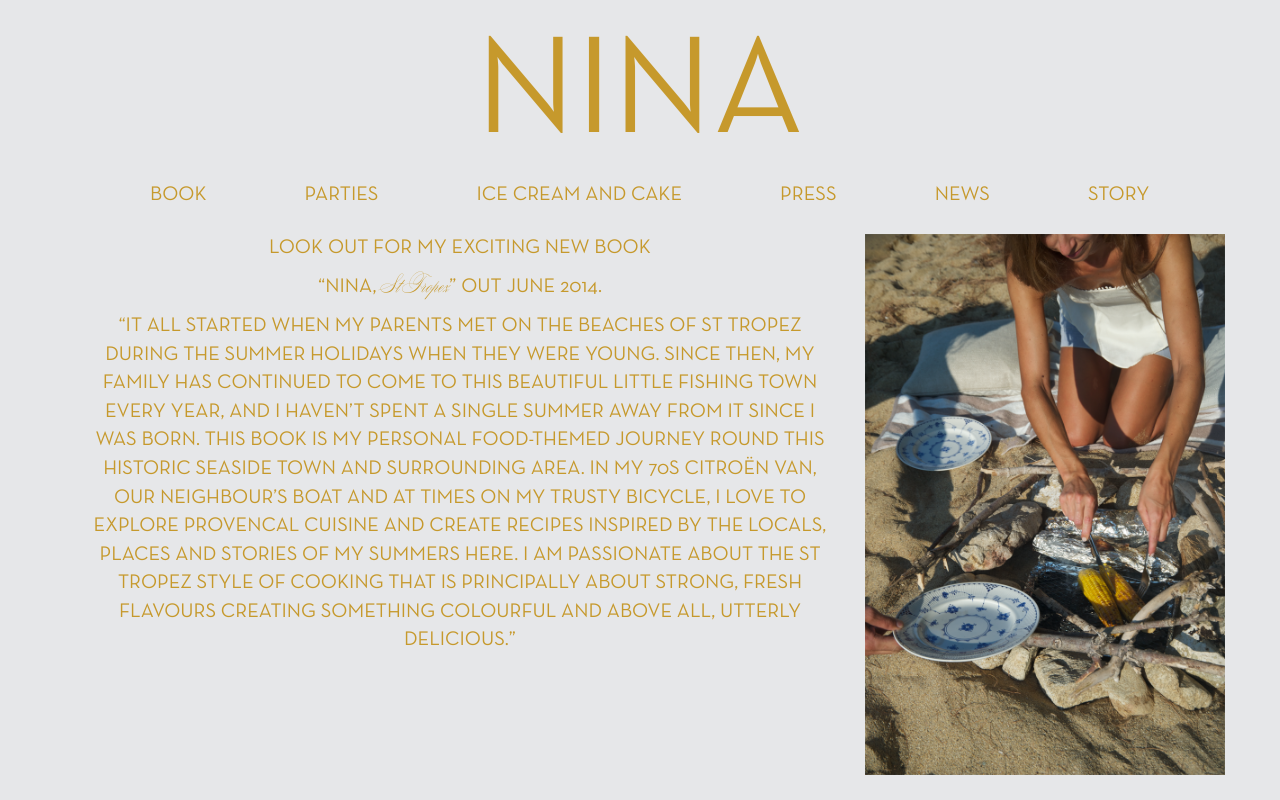
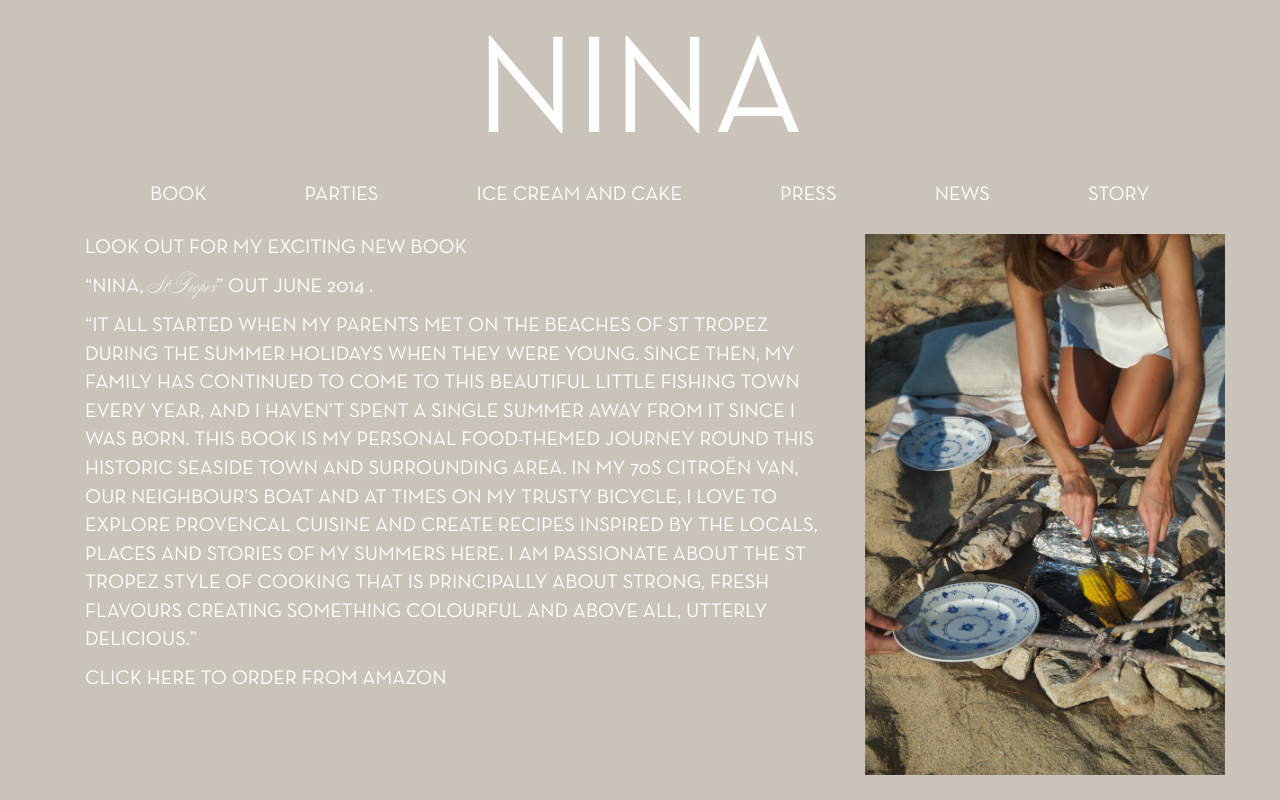
Before and after one commit to mylescc/Nina-Food, a PHP site: page /book in a window 1280 px wide. Run offline with PHP 8.4, Linux system fonts and the light colour scheme.

Commit message:
lots of nina’s changes

```diff
--- a/book.php
+++ b/book.php
@@ -14,8 +14,9 @@
         <div class="row">
             <div class="col-sm-8">
                 <p>LOOK OUT FOR MY EXCITING NEW BOOK</p>
-                <p>“NINA, <span class="splendid">St Tropez</span>” OUT JUNE 2014.</p>
+                <p>“NINA, <span class="splendid">St Tropez</span>” OUT JUNE 2014 .</p>
                 <p>“IT ALL STARTED WHEN MY PARENTS MET ON THE BEACHES OF ST TROPEZ DURING THE SUMMER HOLIDAYS WHEN THEY WERE YOUNG. SINCE THEN, MY FAMILY HAS CONTINUED TO COME TO THIS BEAUTIFUL LITTLE FISHING TOWN EVERY YEAR, AND I HAVEN’T SPENT A SINGLE SUMMER AWAY FROM IT SINCE I WAS BORN. THIS BOOK IS MY PERSONAL FOOD-THEMED JOURNEY ROUND THIS HISTORIC SEASIDE TOWN AND SURROUNDING AREA.  IN MY 70S CITROËN VAN, OUR NEIGHBOUR’S BOAT AND AT TIMES ON MY TRUSTY BICYCLE, I LOVE TO EXPLORE PROVENCAL CUISINE AND CREATE RECIPES INSPIRED BY THE LOCALS, PLACES AND STORIES OF MY SUMMERS HERE. I AM PASSIONATE ABOUT THE ST TROPEZ STYLE OF COOKING THAT IS PRINCIPALLY ABOUT STRONG, FRESH FLAVOURS CREATING SOMETHING COLOURFUL AND ABOVE ALL, UTTERLY DELICIOUS.”</p>
+                <p><a href="http://www.amazon.co.uk/Nina-St-Tropez-Parker/dp/0297870688">Click here to order from Amazon</a></p>
             </div>
             <div class="col-sm-4">
                 <img src="/images/book/book.png" alt="Nina on the beach"/>
--- a/header.php
+++ b/header.php
@@ -56,7 +56,7 @@
                         <ul id="news-sub" class="dropdown-menu">
                             <li><a target="_blank" href="http://www.ninaicecream.com/">blog</a></li>
                             <li><a  target="_blank" href="https://twitter.com/antoninaparker">twitter</a></li>
-                            <li><a href="/facebook">facebook</a></li>
+                            <li><a target="_blank" href=" https://www.facebook.com/afoodcompany">facebook</a></li>
                         </ul>
                     </li>
                     <li><a href="/story.php">story</a></li>
--- a/styles/_standard.sass
+++ b/styles/_standard.sass
@@ -1,5 +1,7 @@
-$grey: #E6E7E9
-$gold: #C6992C
+$grey: #C9C3BA
+$gold: white
+
+
 
 $h1: 10em
 $h2: 6em
--- a/styles/book.css
+++ b/styles/book.css
@@ -5,31 +5,31 @@ h1 {
   color: white; }
 
 .nina-title a {
-  color: #c6992c;
+  color: white;
   text-decoration: none; }
   .nina-title a:hover {
-    color: #c6992c; }
+    color: white; }
 
 p {
   font-family: NeutraText;
   font-size: 1.2em;
-  color: #c6992c;
+  color: white;
   text-transform: uppercase; }
 
 a.nina {
-  color: #c6992c; }
+  color: white; }
 
 nav ul li a {
-  color: #c6992c;
+  color: white;
   text-shadow: none; }
   nav ul li a:hover {
-    color: #c6992c; }
+    color: white; }
 
 p {
   text-transform: uppercase;
-  color: #c6992c;
+  color: white;
   font-family: NeutraText;
-  text-align: center;
+  text-align: left;
   font-size: 20px; }
 
 span.splendid {
@@ -38,3 +38,8 @@ span.splendid {
 
 img {
   width: 100%; }
+
+a {
+  color: white; }
+  a:hover {
+    color: white; }
--- a/styles/book.sass
+++ b/styles/book.sass
@@ -1,13 +1,19 @@
 @import "standard"
+
+
 
 p
   text-transform: uppercase
   color: $gold
   font-family: NeutraText
-  text-align: center
+  text-align: left
   font-size: 20px
 span.splendid
   font-family: SplendidOrnamenty
   text-transform: none
 img
   width: 100%
+a
+  color: white
+  &:hover
+    color: white
--- a/styles/main.css
+++ b/styles/main.css
@@ -8,7 +8,7 @@ body, html {
   margin: 0;
   width: 100%;
   height: 100%;
-  background: #e6e7e9; }
+  background: #c9c3ba; }
 
 a.nina {
   display: block;
@@ -58,8 +58,7 @@ nav {
       nav ul li a {
         padding: 0 !important;
         color: white;
-        text-decoration: none;
-        text-shadow: 1px 1px black; }
+        text-decoration: none; }
         nav ul li a:hover {
           color: white;
           text-decoration: none;
@@ -67,10 +66,10 @@ nav {
           background-color: transparent !important; }
 
 .nav .open > a, .nav .open > a:hover, .nav .open > a:focus {
-  background-color: #e6e7e9; }
+  background-color: #c9c3ba; }
 
 .dropdown-menu {
-  background-color: #e6e7e9;
+  background-color: #c9c3ba;
   border: none;
   box-shadow: none; }
   .dropdown-menu li {
@@ -78,9 +77,9 @@ nav {
     text-align: center;
     padding: 10px 0; }
     .dropdown-menu li a {
-      color: #c6992c; }
+      color: white; }
       .dropdown-menu li a:hover {
-        color: #c6992c; }
+        color: white; }
 
 .icon-bar {
   background-color: white;
--- a/styles/main.sass
+++ b/styles/main.sass
@@ -1,5 +1,7 @@
-$grey: #E6E7E9
-$gold: #C6992C
+$grey: #C9C3BA
+$gold: white
+
+$oldgold:#C6992C
 
 *
   -webkit-box-sizing: border-box
@@ -10,7 +12,7 @@ body, html
   margin: 0
   width: 100%
   height: 100%
-  background: #E6E7E9
+  background: $grey
 
 
 a.nina
@@ -62,7 +64,7 @@ nav
         padding: 0 !important
         color: white
         text-decoration: none
-        text-shadow: 1px 1px black
+        //text-shadow: 1px 1px black
 
         &:hover
           color: #ffffff
```
Also changed, not shown: styles/_standard.css (+6 -6 lines), styles/food.css (+6 -6 lines), styles/parties.css (+6 -6 lines), styles/press.css (+6 -6 lines), styles/story.css (+6 -6 lines), styles/van.css (+6 -6 lines), styles/food.sass (line endings or trailing spaces), styles/home.sass (line endings or trailing spaces), styles/parties.sass (line endings or trailing spaces), styles/story.sass (line endings or trailing spaces), styles/van.sass (line endings or trailing spaces).
